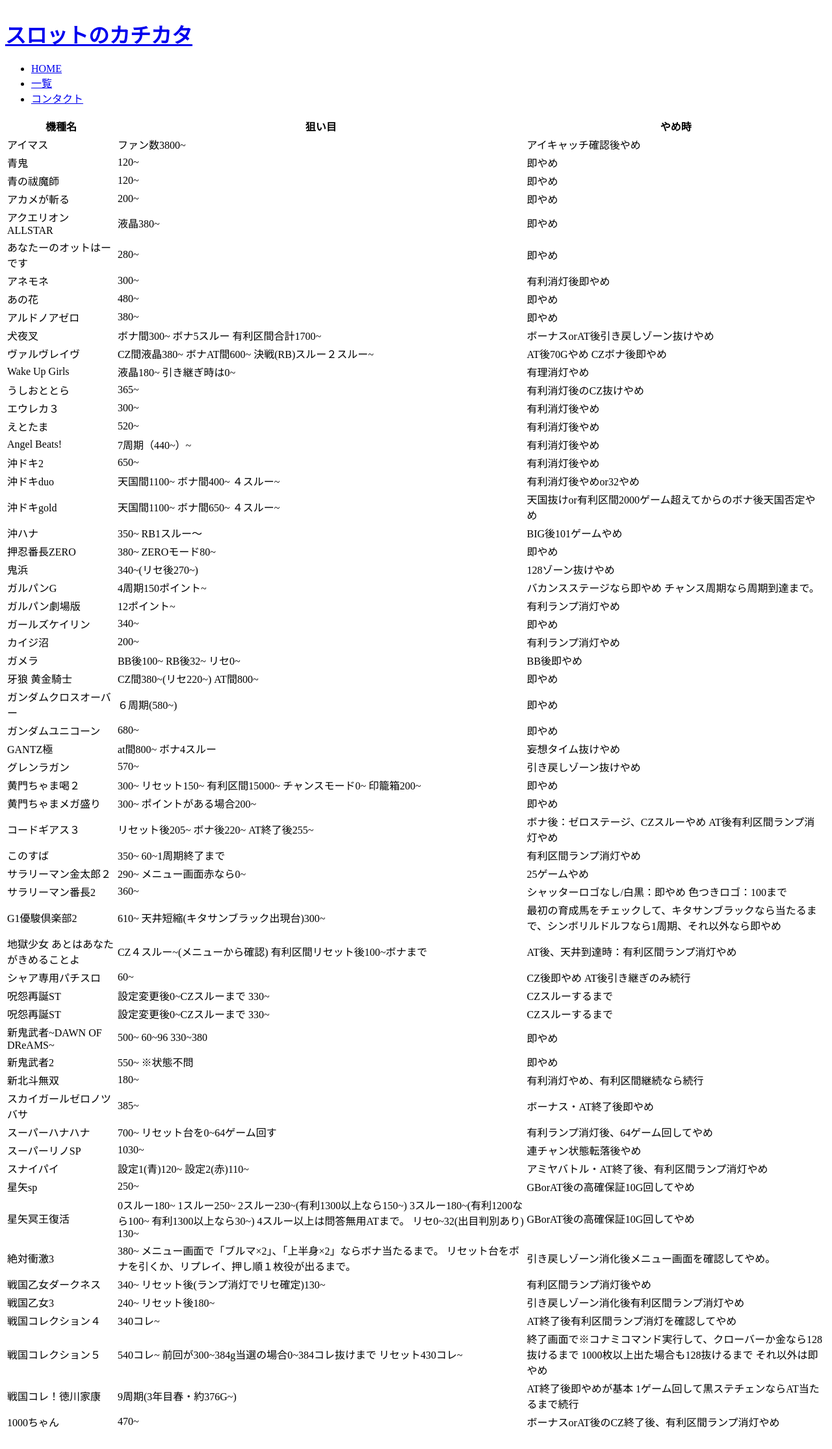
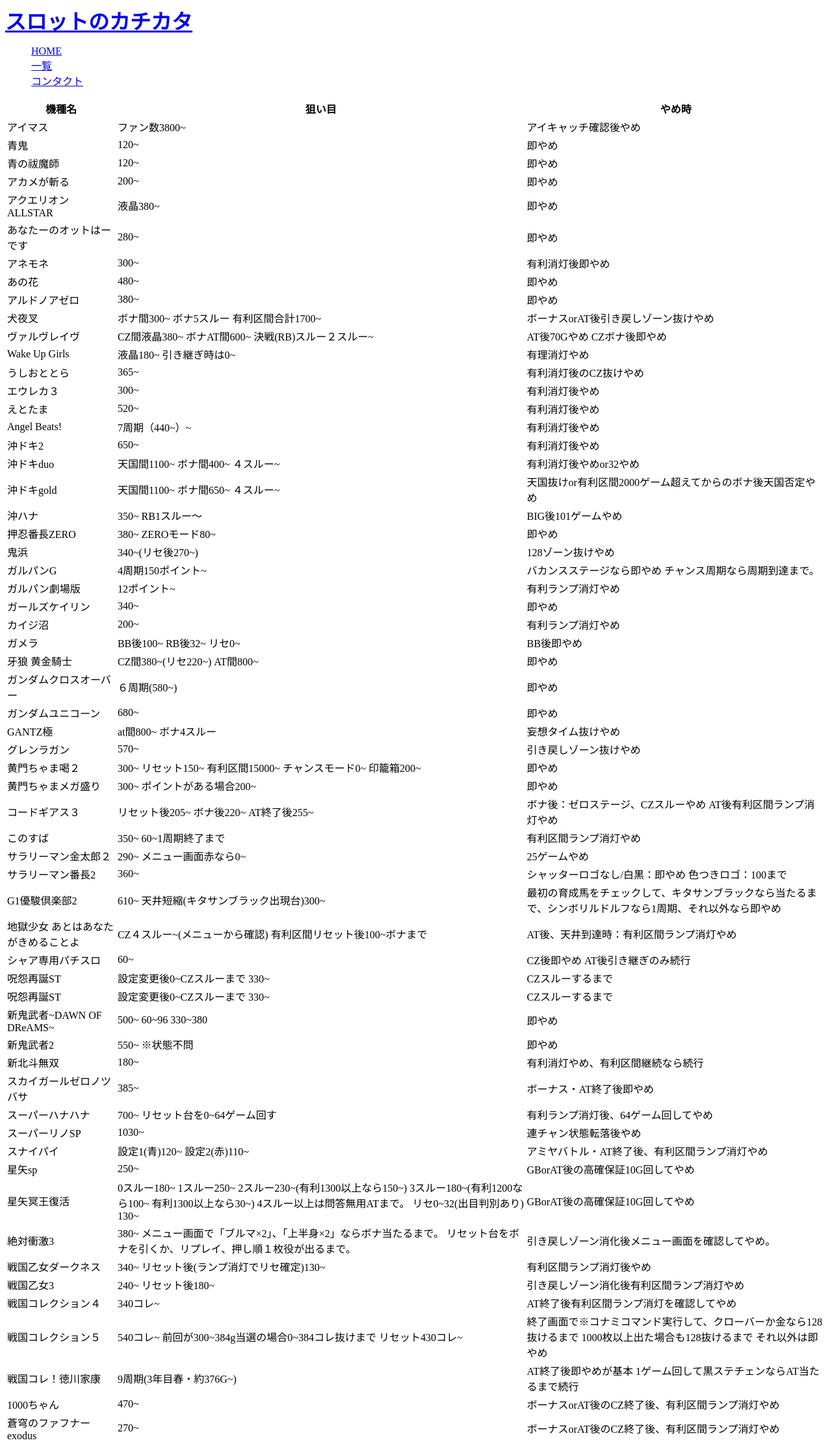
Before and after one commit to skikuchi7329/expectation, a Next.js app in the folder my-app/: page / in a window 1280 px wide. Shown: the whole page at 65% size. Built offline with nearby package versions, Linux system fonts and the light colour scheme.

Commit message:
add data

```diff
--- a/my-app/data/data.ts
+++ b/my-app/data/data.ts
@@ -437,4 +437,11 @@
     additional:"",
     link: "",
   },
+  {
+    title: "蒼穹のファフナーexodus",
+    target: "270~",
+    quit: "ボーナスorAT後のCZ終了後、有利区間ランプ消灯やめ",
+    additional:"",
+    link: "",
+  },
 ];
--- a/my-app/src/app/layout.tsx
+++ b/my-app/src/app/layout.tsx
@@ -22,13 +22,13 @@
           <StyledHeader>
             <header>
               <h1><Link href="/">スロットのカチカタ</Link></h1>
-              <nav>
+              <div className='navigation'>
                 <ul>
                   <li><Link href="/">HOME</Link></li>
                   <li><Link href="/ichiran">一覧</Link></li>
                   <li><Link href="/contact">コンタクト</Link></li>
                 </ul>
-              </nav>
+              </div>
             </header>
           </StyledHeader>
           <StyledComponentsRegistry>{children}</StyledComponentsRegistry>
@@ -38,8 +38,13 @@
 }
 
 
-const StyledHeader = styled.header`
-    display: flex;
-    align-items: center;
-    vertical-align: middle;
+const StyledHeader = styled.div`
+  margin: 0 auto;
+  h1 {
+    margin: 0 auto;
+  }
+
+  li {
+    list-style: none;
+  }
 `
```
